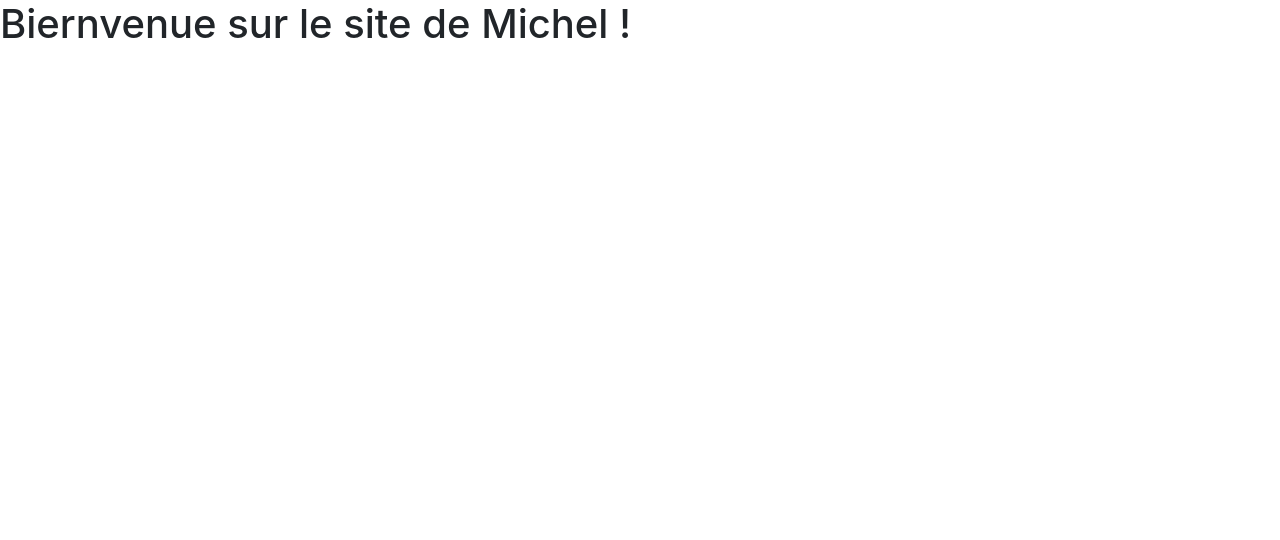
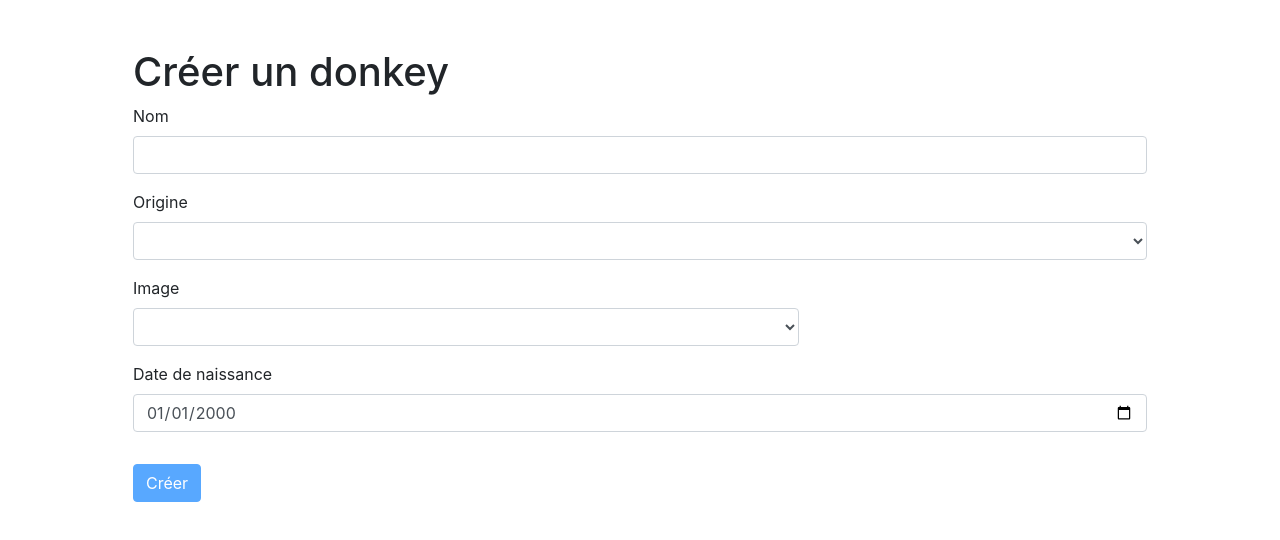
Before and after one commit to mvidailhet/donkey_school-angular_challenges_corrections, an Angular app: page /create in a window 1280 px wide. Before the commit this address led to /. Shown: the top 540 px of the page. Built offline with nearby package versions, Linux system fonts and the light colour scheme.

Commit message:
page de création d'un donkey Création d'un donkeyService qui contiendra la listes des donkeys Création d'un fichier data pour contenir les données statiques (images et origines) Création d'un fichier interfaces.d.ts pour contenir toutes les interfaces utilisées

```diff
--- a/src/app/app-routing.module.ts
+++ b/src/app/app-routing.module.ts
@@ -1,7 +1,13 @@
 import { NgModule } from '@angular/core';
 import { RouterModule, Routes } from '@angular/router';
+import { CreateDonkeyComponent } from './pages/create-donkey/create-donkey.component';
 
-const routes: Routes = [];
+const routes: Routes = [
+  {
+    path: 'create',
+    component: CreateDonkeyComponent
+  }
+];
 
 @NgModule({
   imports: [RouterModule.forRoot(routes)],
--- a/src/app/app.component.html
+++ b/src/app/app.component.html
@@ -1,3 +1 @@
-<h1>{{ title }}</h1>
-
 <router-outlet></router-outlet>
--- /dev/null
+++ b/src/app/data.ts
@@ -0,0 +1,35 @@
+import { donkeyImage, donkeyOrigin } from "./interfaces";
+
+export const donkeyOrigins: donkeyOrigin[] = [
+  {
+    value: 'france',
+    name: 'France',
+  },
+  {
+    value: 'belgique',
+    name: 'Belgique',
+  },
+  {
+    value: 'allemagne',
+    name: 'Allemagne',
+  }
+];
+
+export const donkeyImages: donkeyImage[] = [
+  {
+    value: 'https://live.donkey.school/wp-content/uploads/2021/07/GIT-GITHUB.png',
+    name: 'Github',
+  },
+  {
+    value: 'https://live.donkey.school/wp-content/uploads/2021/08/HTML-CSS.png',
+    name: 'HTML/CSS',
+  },
+  {
+    value: 'https://live.donkey.school/wp-content/uploads/2021/09/PSEUDO-CODE.png',
+    name: 'Pseudo Code',
+  },
+  {
+    value: 'https://live.donkey.school/wp-content/uploads/2021/09/BDD.png',
+    name: 'Base de données',
+  }
+]
--- /dev/null
+++ b/src/app/pages/create-donkey/create-donkey.component.html
@@ -0,0 +1,110 @@
+<div class="container">
+  <div class="p-5">
+
+    <h1>Créer un donkey</h1>
+
+    <form [formGroup]="donkeyForm" (ngSubmit)="onSubmit()">
+      <div formGroupName="donkeyData">
+        <div class="form-group">
+          <label for="nameInput">Nom</label>
+          <input
+            class="form-control"
+            name="name"
+            id="nameInput"
+            type="text"
+            formControlName="name"
+          />
+          <ng-container *ngIf="name.touched">
+            <div
+              class="text-danger text-small"
+              *ngIf="name.errors?.['required']"
+            >
+              Un âne doit avoir un nom
+            </div>
+          </ng-container>
+        </div>
+        <div class="form-group">
+          <label for="originInput">Origine</label>
+          <select
+            class="form-control form-select"
+            name="origin"
+            id="originInput"
+            formControlName="origin"
+          >
+            <option *ngFor="let origin of origins" [value]="origin.value">
+              {{ origin.name }}
+            </option>
+          </select>
+          <ng-container *ngIf="origin.touched">
+            <div
+              class="text-danger text-small"
+              *ngIf="origin.errors?.['required']"
+            >
+              Un âne doit avoir une origine
+            </div>
+          </ng-container>
+        </div>
+        <div class="form-group">
+          <label for="imageInput">Image</label>
+          <div class="row">
+            <div class="col-8">
+              <select
+                class="form-control form-select"
+                name="image"
+                id="imageInput"
+                formControlName="image"
+              >
+                <option *ngFor="let image of images" [value]="image.value">
+                  {{ image.name }}
+                </option>
+              </select>
+            </div>
+            <div class="col">
+              <img
+              class="donkey-image"
+              *ngIf="image.value"
+              [src]="image.value"
+              alt="donkey image"
+            />
+            </div>
+          </div>
+          <ng-container *ngIf="image.touched">
+            <div
+              class="text-danger text-small"
+              *ngIf="image.errors?.['required']"
+            >
+              Un âne doit avoir une image
+            </div>
+          </ng-container>
+        </div>
+        <div class="form-group">
+          <label for="birthdayInput">Date de naissance</label>
+          <input
+            type="date"
+            min="1950-01-01"
+            max="2020-12-31"
+            class="form-control"
+            name="birthday"
+            id="birthdayInput"
+            formControlName="birthday"
+          />
+          <ng-container *ngIf="birthday.touched">
+            <div
+              class="text-danger text-small"
+              *ngIf="birthday.errors?.['required']"
+            >
+              Un âne doit avoir une date de naissance
+            </div>
+          </ng-container>
+        </div>
+      </div>
+      <button
+        [disabled]="!donkeyForm.valid"
+        class="btn btn-primary mt-3"
+        type="submit"
+      >
+        Créer
+      </button>
+    </form>
+  </div>
+</div>
--- /dev/null
+++ b/src/app/pages/create-donkey/create-donkey.component.scss
@@ -0,0 +1,3 @@
+.donkey-image {
+  width: 100%;
+}
--- /dev/null
+++ b/src/app/pages/create-donkey/create-donkey.component.ts
@@ -0,0 +1,50 @@
+import { Component } from '@angular/core';
+import { FormBuilder, FormControl, FormGroup, Validators } from '@angular/forms';
+import { donkeyImages, donkeyOrigins } from 'src/app/data';
+import { DonkeyService } from 'src/app/services/donkey.service';
+
+@Component({
+  selector: 'app-create-donkey',
+  templateUrl: './create-donkey.component.html',
+  styleUrls: ['./create-donkey.component.scss'],
+})
+export class CreateDonkeyComponent {
+  donkeyForm!: FormGroup;
+  origins = donkeyOrigins;
+  images = donkeyImages;
+
+  constructor(private formBuilder: FormBuilder, private donkeyService: DonkeyService) {
+    this.createForm();
+  }
+
+  createForm() {
+    this.donkeyForm = this.formBuilder.group({
+      donkeyData: this.formBuilder.group({
+        name: [null, [Validators.required]],
+        origin: [null, [Validators.required]],
+        birthday: ['2000-01-01', [Validators.required]],
+        image: [null, [Validators.required]],
+      }),
+    });
+  }
+
+  onSubmit(): void {
+    this.donkeyService.createDonkey(this.donkeyForm.value.donkeyData);
+  }
+
+  get name(): FormControl {
+    return this.donkeyForm.get("donkeyData.name") as FormControl;
+  }
+
+  get origin(): FormControl {
+    return this.donkeyForm.get("donkeyData.origin") as FormControl;
+  }
+
+  get birthday(): FormControl {
+    return this.donkeyForm.get("donkeyData.birthday") as FormControl;
+  }
+
+  get image(): FormControl {
+    return this.donkeyForm.get("donkeyData.image") as FormControl;
+  }
+}
--- /dev/null
+++ b/src/app/services/donkey.service.ts
@@ -0,0 +1,20 @@
+import { Injectable } from '@angular/core';
+
+export interface Donkey {
+  name: string;
+  origin: string;
+  birthday: Date;
+  image: string;
+}
+
+@Injectable({
+  providedIn: 'root'
+})
+export class DonkeyService {
+  private _donkeys: Donkey[] = [];
+
+  createDonkey(donkey: Donkey) {
+    console.log(donkey);
+    this._donkeys.push(donkey);
+  }
+}
--- a/src/styles.scss
+++ b/src/styles.scss
@@ -2,3 +2,13 @@
 
 /* Importing Bootstrap SCSS file. */
 @import '~bootstrap/scss/bootstrap';
+
+// @import "../node_modules/bootstrap/scss/variables";
+
+.text-small {
+  font-size: 12px;
+}
+
+input.ng-invalid.ng-touched {
+  border-color: $danger;
+}
```
Also changed, not shown: src/app/app.module.ts (+6 -1 lines), src/app/interfaces.d.ts (added, +9 -0 lines), 1 other file (tests, documents, lock files or other folders).
